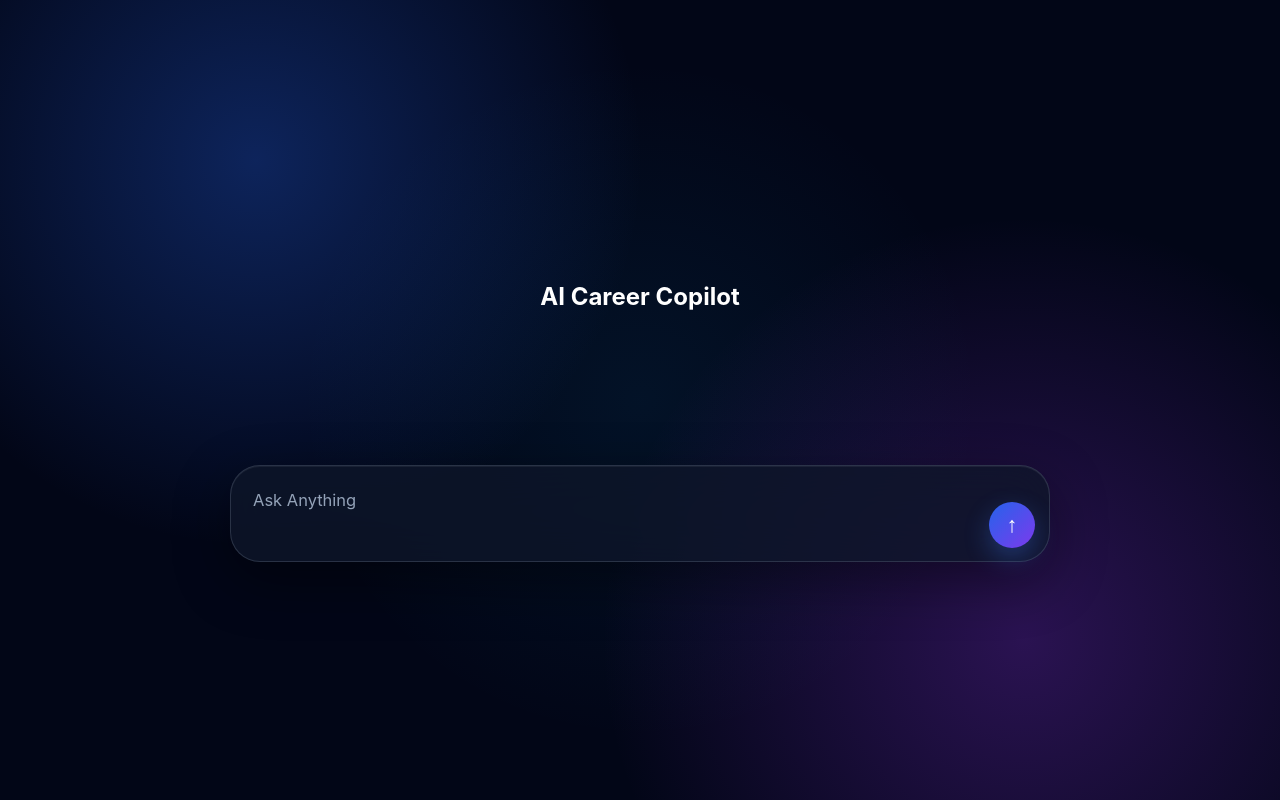
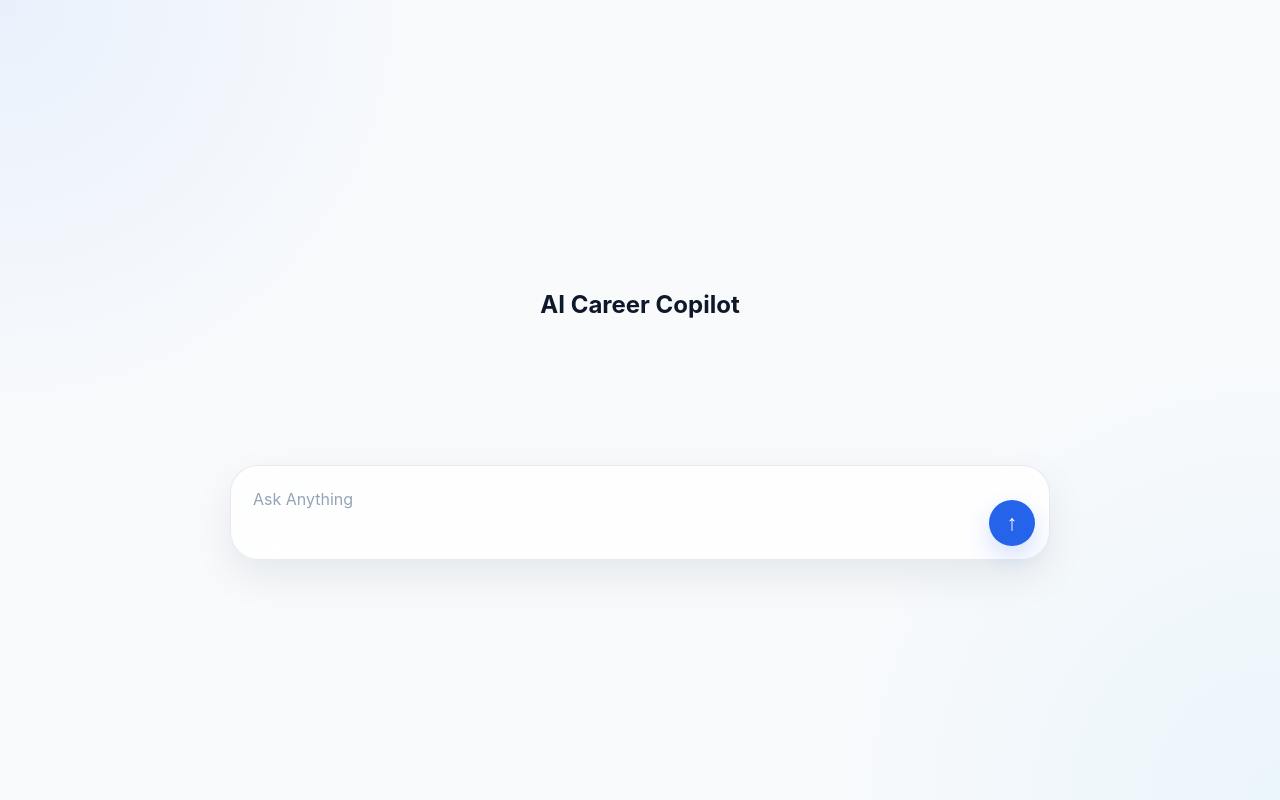
Before and after one commit to trupen0009-tech/career_analyzer, a React (Vite) app in the folder frontend/: page / in a window 1280 px wide. Built offline with nearby package versions, Linux system fonts and the light colour scheme.

Commit message:
Update style.css

```diff
--- a/frontend/src/style.css
+++ b/frontend/src/style.css
@@ -5,8 +5,8 @@
 body {
   margin: 0;
   font-family: Inter, Arial, sans-serif;
-  background: #020617;
-  color: white;
+  background: #f8fafc;
+  color: #0f172a;
   overflow: hidden;
 }
 
@@ -15,54 +15,55 @@ body {
   height: 100vh;
   position: relative;
   overflow: hidden;
-}
+  background:
+    radial-gradient(circle at top left,
+      rgba(59, 130, 246, 0.08),
+      transparent 28%),
 
-.background {
-  position: absolute;
-  inset: 0;
-  background:
-    radial-gradient(circle at 20% 20%, rgba(37, 99, 235, 0.32), transparent 32%),
-    radial-gradient(circle at 80% 80%, rgba(147, 51, 234, 0.28), transparent 35%),
-    radial-gradient(circle at 50% 50%, rgba(14, 165, 233, 0.08), transparent 45%),
-    #020617;
+    radial-gradient(circle at bottom right,
+      rgba(14, 165, 233, 0.06),
+      transparent 30%),
+
+    #f8fafc;
 }
 
 .chat-layout {
   position: relative;
-  z-index: 2;
   width: 100%;
   height: 100vh;
 }
 
 .hero {
   position: absolute;
-  top: 37%;
+  top: 38%;
   left: 50%;
   transform: translate(-50%, -50%);
   text-align: center;
-  animation: fadeUp 0.7s ease;
+  transition: all 0.35s ease;
 }
 
 .hero h1 {
   margin: 0;
-  font-size: 38px;
+  font-size: 42px;
   font-weight: 700;
   letter-spacing: -1px;
-  background: linear-gradient(90deg, #e0f2fe, #60a5fa, #c084fc);
-  -webkit-background-clip: text;
-  color: transparent;
+  color: #0f172a;
 }
 
 .hero p {
-  margin-top: 10px;
-  color: #94a3b8;
-  font-size: 16px;
+  margin-top: 12px;
+  color: #64748b;
+  font-size: 17px;
 }
 
 .messages {
   height: 100%;
   overflow-y: auto;
-  padding: 34px max(22px, calc(50vw - 430px)) 145px;
+
+  padding:
+    34px
+    max(22px, calc(50vw - 430px))
+    145px;
 }
 
 .message-row {
@@ -81,27 +82,33 @@ body {
 .message {
   max-width: 76%;
   padding: 15px 18px;
-  border-radius: 22px;
+  border-radius: 20px;
   line-height: 1.7;
   white-space: pre-wrap;
   word-wrap: break-word;
   font-size: 15.5px;
-  animation: messageIn 0.25s ease;
 }
 
 .message.user {
-  background: linear-gradient(135deg, #2563eb, #4f46e5);
+  background: #2563eb;
   color: white;
   border-bottom-right-radius: 6px;
-  box-shadow: 0 12px 28px rgba(37, 99, 235, 0.25);
+
+  box-shadow:
+    0 10px 24px rgba(37, 99, 235, 0.16);
 }
 
 .message.ai {
-  background: rgba(15, 23, 42, 0.82);
-  color: #e2e8f0;
-  border: 1px solid rgba(148, 163, 184, 0.16);
+  background: white;
+  color: #0f172a;
+
+  border:
+    1px solid rgba(148, 163, 184, 0.18);
+
   border-bottom-left-radius: 6px;
-  backdrop-filter: blur(16px);
+
+  box-shadow:
+    0 8px 30px rgba(15, 23, 42, 0.05);
 }
 
 .input-wrapper {
@@ -109,7 +116,9 @@ body {
   width: 100%;
   display: flex;
   justify-content: center;
-  transition: all 0.38s ease;
+
+  transition:
+    all 0.35s ease;
 }
 
 .input-wrapper.center {
@@ -123,31 +132,46 @@ body {
 
 .input-box {
   width: min(820px, 92%);
+
   display: flex;
   align-items: flex-end;
   gap: 12px;
+
   padding: 13px 14px;
-  border-radius: 30px;
-  background: rgba(15, 23, 42, 0.78);
-  border: 1px solid rgba(148, 163, 184, 0.22);
-  backdrop-filter: blur(22px);
+
+  border-radius: 28px;
+
+  background: rgba(255, 255, 255, 0.82);
+
+  border:
+    1px solid rgba(148, 163, 184, 0.22);
+
+  backdrop-filter: blur(20px);
+
   box-shadow:
-    0 18px 55px rgba(0, 0, 0, 0.42),
-    inset 0 1px 0 rgba(255, 255, 255, 0.06);
+    0 16px 40px rgba(15, 23, 42, 0.08);
 }
 
 textarea {
   flex: 1;
+
   background: transparent;
+
   border: none;
   outline: none;
+
   resize: none;
+
   min-height: 30px;
-  max-height: 170px;
-  color: #f8fafc;
-  font-size: 16.5px;
-  line-height: 1.55;
-  padding: 9px 8px;
+  max-height: 180px;
+
+  color: #0f172a;
+
+  font-size: 16px;
+  line-height: 1.6;
+
+  padding: 8px;
+
   font-family: Inter, Arial, sans-serif;
 }
 
@@ -158,22 +182,27 @@ textarea::placeholder {
 button {
   width: 46px;
   height: 46px;
+
   border: none;
   border-radius: 50%;
-  background: linear-gradient(135deg, #2563eb, #7c3aed);
+
+  background: #2563eb;
+
   color: white;
+
   font-size: 22px;
+
   cursor: pointer;
+
   transition: 0.2s ease;
-  box-shadow: 0 10px 26px rgba(59, 130, 246, 0.32);
+
+  box-shadow:
+    0 10px 24px rgba(37, 99, 235, 0.2);
 }
 
 button:hover {
-  transform: translateY(-1px) scale(1.03);
-}
-
-button:active {
-  transform: scale(0.97);
+  background: #1d4ed8;
+  transform: translateY(-1px);
 }
 
 .messages::-webkit-scrollbar {
@@ -181,40 +210,22 @@ button:active {
 }
 
 .messages::-webkit-scrollbar-thumb {
-  background: rgba(148, 163, 184, 0.25);
+  background: rgba(148, 163, 184, 0.22);
   border-radius: 20px;
 }
 
-@keyframes fadeUp {
-  from {
-    opacity: 0;
-    transform: translate(-50%, -42%);
+@media (max-width: 700px) {
+
+  .hero h1 {
+    font-size: 34px;
   }
-  to {
-    opacity: 1;
-    transform: translate(-50%, -50%);
-  }
-}
 
-@keyframes messageIn {
-  from {
-    opacity: 0;
-    transform: translateY(8px);
-  }
-  to {
-    opacity: 1;
-    transform: translateY(0);
-  }
-}
-
-@media (max-width: 700px) {
-  .hero h1 {
-    font-size: 31px;
+  .hero p {
+    font-size: 15px;
   }
 
   .message {
     max-width: 88%;
-    font-size: 15px;
   }
 
   .messages {
```
